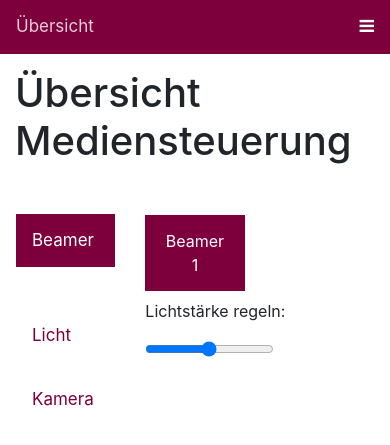
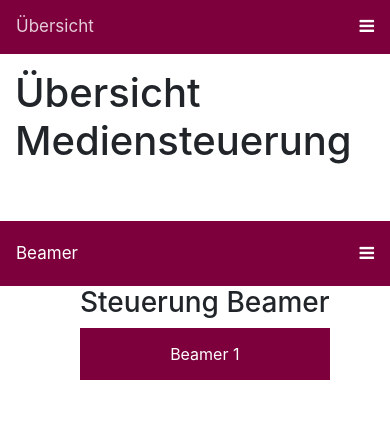
Before and after one commit to PDA-UR/roomware, a Django app: template templates/media.html in a window 390 px wide. Shown: the top 445 px of the page. Run offline with Django 3.2, Linux system fonts and the light colour scheme; the template is opened without the code that fills it, so the values that code supplies are empty; some libraries are stand-ins or nearby versions.

Commit message:
Responsive website design

```diff
--- a/roomware.py
+++ b/roomware.py
@@ -22,6 +22,7 @@ STATICFILES_DIRS = [
 INSTALLED_APPS = [
 	'django.contrib.staticfiles',
 	'rest_framework',
+	'api',
 ]
 
 
--- a/static/css/layout.css
+++ b/static/css/layout.css
@@ -1,24 +1,37 @@
-h1{
-    padding: 15px
+:root{
+   --MAINCOLOR: #7D003C;
+   --WHITE: #FFF;
 }
 
-.navbar-nav.navbar-nav-vertical{
-    display: block;
+
+#content {
+	float:left;
+	padding-left: 80px;
 }
 
-nav.navbar.navbar-expand-lg.navbar-expand-sm.navbar-expand-md.navbar-light.bg-light.navbar-vertical{
-    width: fit-content;
+.hide {
+	display: none;
 }
+
+h1{
+    padding: 15px;
+}
+
+h3 {
+	margin-top: 0px;
+	padding-top:0px;
+}
+
 
 .topnav {
   overflow: hidden;
-  background-color: #7D003C;
+  background-color: var(--MAINCOLOR);
 }
 
 .topnav a {
   float: left;
   display: block;
-  color: #fff;
+  color: var(--WHITE);
   text-align: center;
   padding: 14px 16px;
   text-decoration: none;
@@ -27,13 +40,13 @@ nav.navbar.navbar-expand-lg.navbar-expand-sm.navbar-expand-md.navbar-light.bg-li
 
 .topnav a:hover {
   color: white;
-  background-color: #7D003C;
+  background-color: var(--MAINCOLOR);
   opacity: 0.8;
 }
 
 .topnav .active {
-  color: #fff;
-  background-color: #7D003C;
+  color: var(--WHITE);
+  background-color: var(--MAINCOLOR);
   opacity: 0.8
 }
 
@@ -42,14 +55,22 @@ nav.navbar.navbar-expand-lg.navbar-expand-sm.navbar-expand-md.navbar-light.bg-li
 }
 
 @media screen and (max-width: 600px) {
-  .topnav a:not(:first-child) {display: none;}
+  .topnav a:not(:first-child) {
+  	display: none;
+  }
   .topnav a.icon {
     float: right;
     display: block;
   }
-}
+  .sidenav a:not(:first-child) {
+  		display: none;
+  	}
+  .sidenav a.icon {
+    float: right;
+    display: block;
+  }
 
-@media screen and (max-width: 600px) {
+
   .topnav.responsive {position: relative;}
   .topnav.responsive .icon {
     position: absolute;
@@ -61,47 +82,85 @@ nav.navbar.navbar-expand-lg.navbar-expand-sm.navbar-expand-md.navbar-light.bg-li
     display: block;
     text-align: left;
   }
+
+  .sidenav.responsive .icon {
+    position: absolute;
+    right: 0;
+    top: 0;
+  }
+  .sidenav.responsive a {
+    float: none !important;
+    display: block;
+    text-align: left;
+  }
+
+  .sidenav a {
+    float: left;
+    padding: 14px 16px;
+    color: #f
+  }
+
+  .sidenav {
+    float: none !important;
+    background-color: var(--MAINCOLOR)!important;
+  }
+
+  .sidenav.responsive {
+    position: relative;
+    background-color: var(--WHITE) !important;
+  }
+
+  #content {
+    margin-left: 0;
+
+  }
+
 }
 
 .sidenav {
     overflow: hidden;
-    background-color: #fff;
-    width: auto;
-
+    background-color: var(--WHITE);
+	margin-top: 41px;
+	float: left;
 }
 
-#beamerBtn {
-	background-color: #7D003C;
-	padding: 14px 16px;
-	margin-top: 11px;
-	color: white;
-    border: none;
-    cursor: pointer;
-    width: 100%;
-}
 
 .sidenav a {
     display: block;
-    color: #7D003C;
-    padding: 14px 16px;
+    color: var(--MAINCOLOR);
     text-decoration: none;
     font-size: 17px;
-    margin-top: 10px;
+    padding-bottom: 20px;
+    padding-top: 20px;
+    text-align: center;
 }
 
 .sidenav a:hover {
   color: white;
-  background-color: #7D003C;
+  background-color: var(--MAINCOLOR);
   opacity: 0.8;
 }
 
 .sidenav .active {
-  background-color: #7D003C;
+  background-color: var(--MAINCOLOR);
   color: white;
 }
 
 .sidenav .icon {
   display: none;
+  color: var(--WHITE);
+}
+
+#beamerBtn {
+	background-color: var(--MAINCOLOR);
+	color: white;
+    border: none;
+    cursor: pointer;
+    margin-top: 0px;
+}
+
+ul{
+	list-style-type: none;
 }
 
 /* Bordered form */
@@ -121,7 +180,7 @@ input[type=text], input[type=password] {
 
 /* Set a style for all buttons */
 button {
-    background-color: #7D003C;
+    background-color: var(--MAINCOLOR);
     color: white;
     padding: 14px 20px;
     margin: 8px 0;
--- a/templates/media.html
+++ b/templates/media.html
@@ -11,7 +11,7 @@
     <link rel="stylesheet" type="text/css" href="{% static 'css/bootstrap-4.1.3-dist/css/bootstrap.min.css' %}">
     <link rel="stylesheet" type="text/css" href="{% static 'css/layout.css' %}">
     <link rel="stylesheet" href="https://cdnjs.cloudflare.com/ajax/libs/font-awesome/4.7.0/css/font-awesome.min.css">
-    <script src="resources/bootstrap-4.1.3-dist/js/bootstrap.min.js"></script>
+    <script src="{% static 'css/bootstrap-4.1.3-dist/js/bootstrap.min.js' %}"></script>
 
 
 </head>
@@ -28,50 +28,30 @@
     <h1>Übersicht Mediensteuerung</h1>
 
 
-    <div class="container container-light">
-  	<div class="row">
-    	<div class="col-4">
     <div class="sidenav" id="mySidenav">
-          	<a href="#licht" class="active">Beamer</a>
-          	<a href="javascript:void(0);" class="icon" onclick="myFunction()">
+    		<a href="#" class="active">Beamer</a>
+    		<a href="#">Licht</a>
+    		<a href="#">Kamera</a>
+    		<a href="javascript:void(0);" class="icon" onclick="mySidenavFunction()">
     			<i class="fa fa-bars"></i>
  			</a>
     </div>
-   		</div>
-		<div class="col-4">
+    <div id="content">
+    	<div id="beamerContent">
+    		<h3> Steuerung Beamer</h3>
     		<a class="beamer" href="{% url 'beamer' %}"><button id="beamerBtn" type="button">Beamer 1</button></a>
     	</div>
-    </div>
-  	<div class="row">
-    	<div class="col-4">
-        	<div class="sidenav" id="mySidenav">
-          	<a href="#beamer">Licht</a>
-          	<a href="javascript:void(0);" class="icon" onclick="myFunction()">
-            	<i class="fa fa-bars"></i>
-          	</a>
-        	</div>
-    	</div>
-      	<div class="col-6">
-        	<div class="slidecontainer">
+    	<div class="slidecontainer hide" id="lightContent">
     		<p>Lichtstärke regeln:</p>
           	<input type="range" min="1" max="100" value="50">
         </div>
+        <div id="cameraContent">
         </div>
-    </div>
-    <div class="row">
-        <div class="col-4">
-        <div class="sidenav" id="mySidenav">
-          <a href="#kamera">Kamera</a>
-          <a href="javascript:void(0);" class="icon" onclick="myFunction()">
-            <i class="fa fa-bars"></i>
-          </a>
     </div>
 
 
-        </div>
-    </div>
 
-  </div>
+
 
 
 
@@ -85,6 +65,15 @@ function myFunction() {
         x.className = "topnav";
     }
 }
+function mySidenavFunction() {
+    var x = document.getElementById("mySidenav");
+    if (x.className === "sidenav") {
+        x.className += " responsive";
+        console.log(x.className);
+    } else {
+        x.className = "sidenav";
+    }
+}
 </script>
 </body>
 </html>
```
Also changed, not shown: 1 other file. Lines whose indentation alone changed are shown as unchanged.
